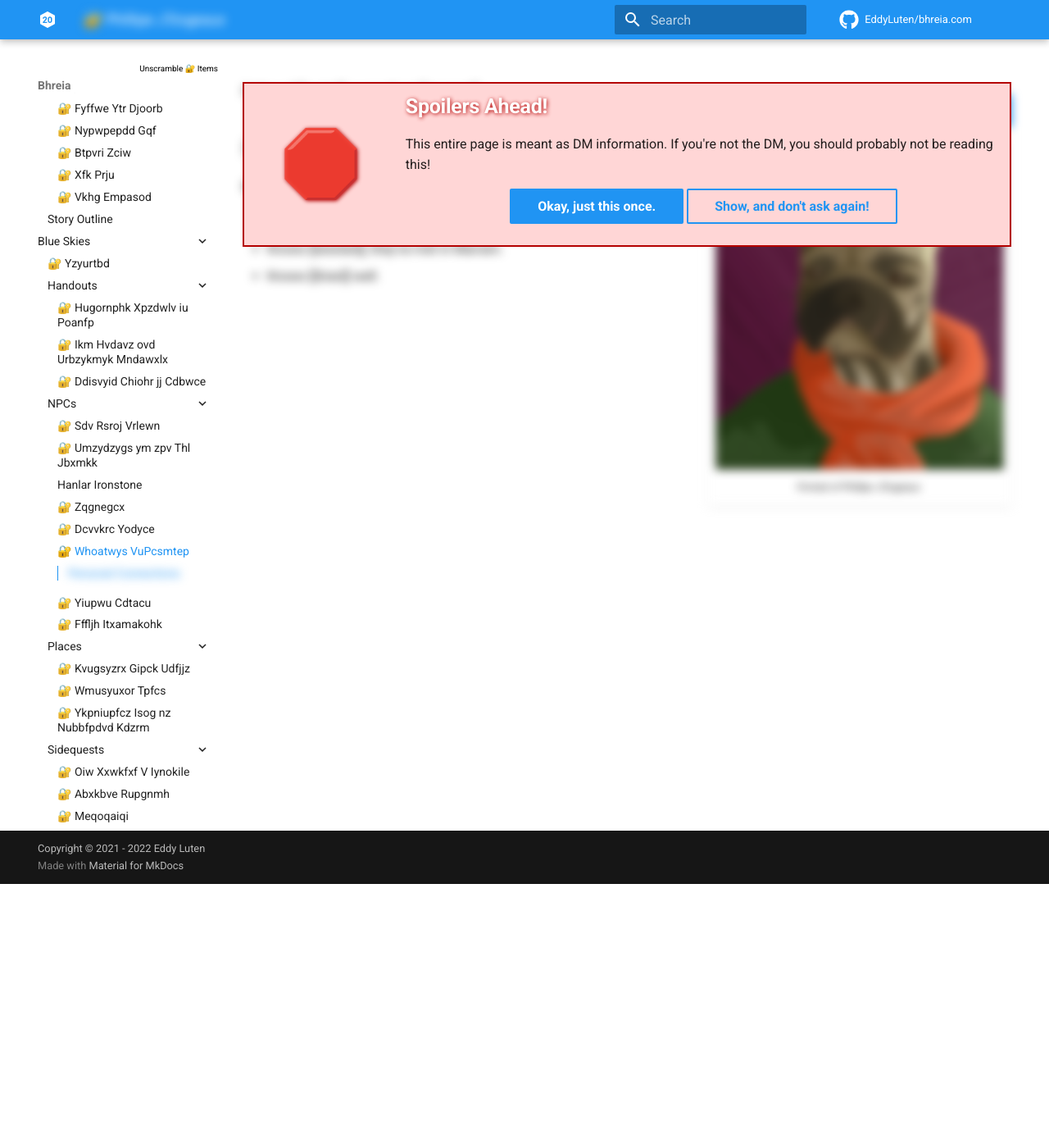
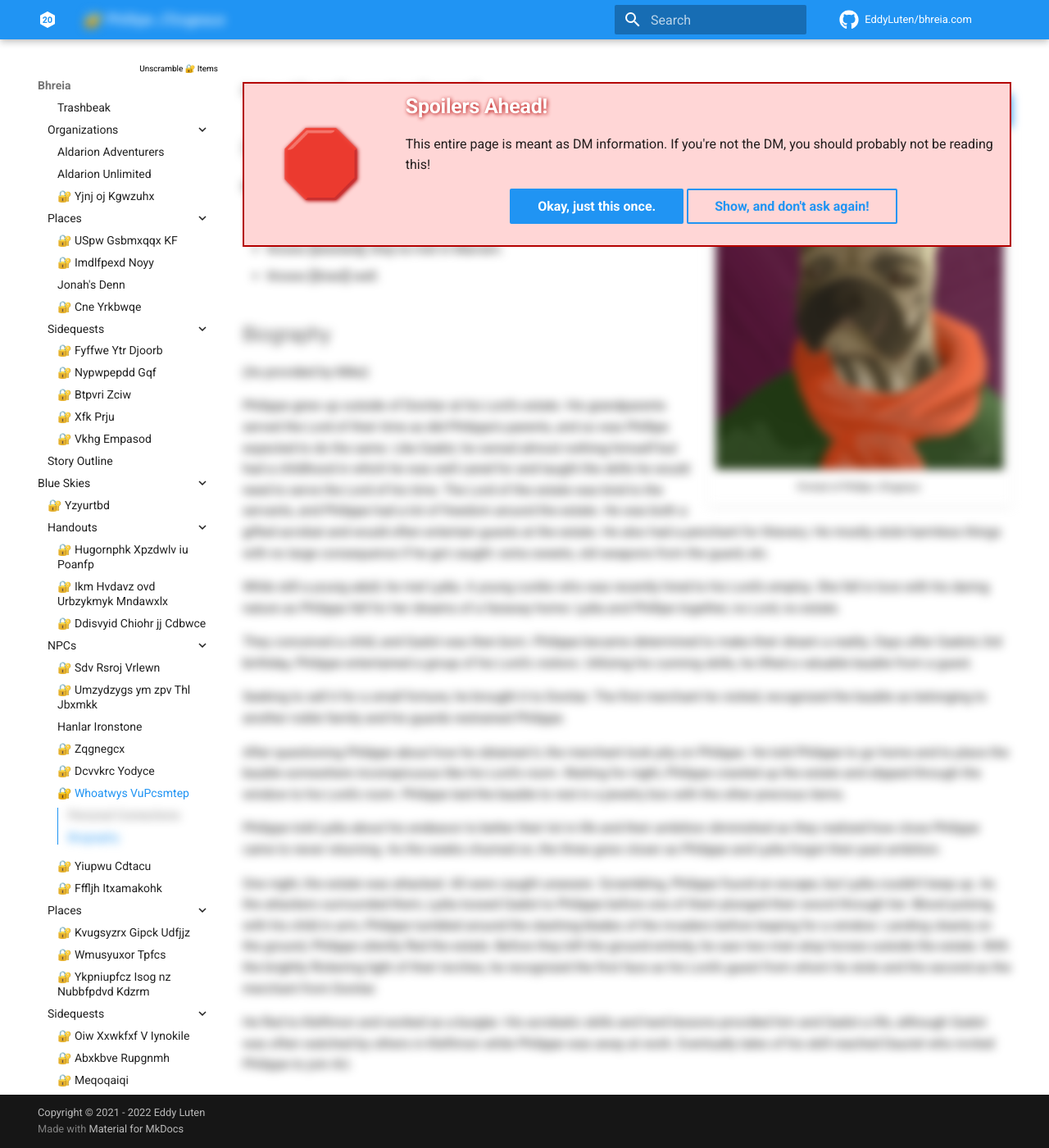
Before and after one commit to EddyLuten/bhreia.com, an MkDocs documentation site: the page built from docs/adventures/blue-skies/npcs/phillipe-jdogeaux.md, in a window 1280 px wide and 1400 px high, scrolled down 322 px. Shown: the whole window at 82% size. Built offline with MkDocs 1.6.1 and Material for MkDocs 9.7.7, drawn with Linux system fonts in a browser that asks for light colours; comment, search, counter and statistics services are not loaded.

Commit message:
Totally not last minute revisions, I'm a professional!

```diff
--- a/docs/adventures/blue-skies/npcs/phillipe-jdogeaux.md
+++ b/docs/adventures/blue-skies/npcs/phillipe-jdogeaux.md
@@ -27,3 +27,23 @@
 - Personally hired by [[dauriel]] to investigate the atrocities in Marram.
 - Knows [[weslan]], they've met in Marram.
 - Knows [[tiran]] well.
+
+## Biography
+
+(As provided by Mike)
+
+Philippe grew up outside of Donitar at his Lord's estate. His grandparents served the Lord of their time as did Philippe's parents, and so was Phillipe expected to do the same. Like Gadot, he owned almost nothing himself but had a childhood in which he was well cared for and taught the skills he would need to serve the Lord of his time. The Lord of the estate was kind to the servants, and Philippe had a lot of freedom around the estate. He was both a gifted acrobat and would often entertain guests at the estate. He also had a penchant for thievery. He mostly stole harmless things with no large consequence if he got caught: extra sweets, old weapons from the guard, etc.
+
+While still a young adult, he met Lydia. A young cuniko who was recently hired to his Lord's employ. She fell in love with his daring nature as Philippe fell for her dreams of a faraway home: Lydia and Phillipe together, no Lord, no estate.
+
+They conceived a child, and Gadot was then born. Philippe became determined to make their dream a reality. Days after Gadots 3rd birthday, Philippe entertained a group of his Lord's visitors. Utilizing his cunning skills, he lifted a valuable bauble from a guest.
+
+Seeking to sell it for a small fortune, he brought it to Donitar. The first merchant he visited, recognized the bauble as belonging to another noble family and his guards restrained Philippe.
+
+After questioning Philippe about how he obtained it, the merchant took pity on Philippe. He told Philippe to go home and to place the bauble somewhere inconspicuous like his Lord's room. Waiting for night, Philippe crawled up the estate and slipped through the window to his Lord's room. Philippe laid the bauble to rest in a jewelry box with the other precious items.
+
+Philippe told Lydia about his endeavor to better their lot in life and their ambition diminished as they realized how close Philippe came to never returning. As the weeks churned on, the three grew closer as Philippe and Lydia forgot their past ambition.
+
+One night, the estate was attacked. All were caught unaware. Scrambling, Philippe found an escape, but Lydia couldn't keep up. As the attackers surrounded them, Lydia tossed Gadot to Philippe before one of them plunged their sword through her. Blood pulsing, with his child in arm, Philippe tumbled around the slashing blades of the invaders before leaping for a window. Landing cleanly on the ground, Philippe silently fled the estate. Before they left the ground entirely, he saw two men atop horses outside the estate. With the brightly flickering light of their torches, he recognized the first face as his Lord's guest from whom he stole and the second as the merchant from Donitar.
+
+He fled to Kleftmon and worked as a burglar. His acrobatic skills and hard lessons provided him and Gadot a life, although Gadot was often watched by others in Kleftmon while Philippe was away at work. Eventually tales of his skill reached Dauriel who invited Philippe to join AU.
```
Also changed, not shown: docs/adventures/blue-skies/index.md (+3 -6 lines), docs/adventures/blue-skies/sidequests/dr-malchi-i-presume.md (+1 -0 lines), docs/campaigns/game-notes.md (+2 -0 lines), docs/campaigns/plans/session-12.md (+6 -0 lines), docs/campaigns/sessions/session-11.md (+1 -1 lines).
